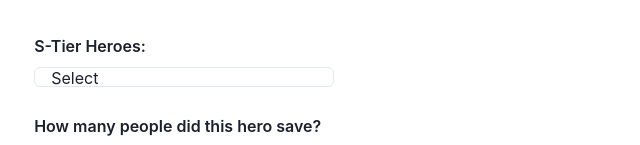
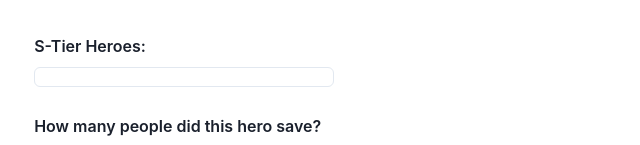
Before and after one commit to joyliu-q/chakrathon-select, a React (Create React App) app: page / in a window 1280 px wide. Shown: the part 142-287 px from the top of the page, without its empty margins (319-959 px from the left). Built offline with nearby package versions, Linux system fonts and the light colour scheme.

Commit message:
:construction: LOLOLOL

```diff
--- a/src/components/select.tsx
+++ b/src/components/select.tsx
@@ -1,3 +1,4 @@
+import { Button } from "@chakra-ui/button";
 import { useFormControl } from "@chakra-ui/form-control";
 import {
   chakra,
@@ -70,6 +71,21 @@ export const Select = forwardRef<SelectProps, "select">((props, ref) => {
     { _focus: { zIndex: "unset" } }
   );
 
+  const [selectedValue, setSelectedValue] = React.useState<string | undefined>(placeholder);
+
+  const handleClick = (newValue: string) => {
+    setSelectedValue(newValue)
+  }
+
+  const wrappedChildren = React.Children.map(props.children, child => {
+    // Checking isValidElement is the safe way and avoids a typescript
+    // error too.
+    if (React.isValidElement(child)) {
+      return React.cloneElement(child, { onClick: handleClick });
+    }
+    return child;
+  })
+
   return (
     <chakra.div
       className="chakra-select__wrapper"
@@ -77,6 +93,7 @@ export const Select = forwardRef<SelectProps, "select">((props, ref) => {
       {...layoutProps}
       {...rootProps}
     >
+      {selectedValue}
       <SelectField
         ref={ref}
         height={"20px"}
@@ -84,7 +101,7 @@ export const Select = forwardRef<SelectProps, "select">((props, ref) => {
         {...ownProps}
         __css={fieldStyles}
       >
-        {props.children}
+        {wrappedChildren}
       </SelectField>
     </chakra.div>
   );
@@ -102,11 +119,16 @@ export const DefaultIcon: React.FC<PropsOf<"svg">> = (props) => (
 interface SelectOptionProps extends HTMLChakraProps<"option"> {}
 
 export const SelectOption: React.FC<SelectOptionProps> = (props) => {
-  const { children, ...rest } = props;
+  const { children } = props;
 
+  if (!props.onClick) {
+    return;
+  }
+
+  console.log(props);
   return (
-    <chakra.option {...rest} className="chakra-select__option">
+    <Button onClick={() => {props.onClick(props.value);}}>
       {children}
-    </chakra.option>
+    </Button>
   );
 };
--- a/src/example/index.tsx
+++ b/src/example/index.tsx
@@ -15,7 +15,7 @@ import {
     Textarea,
     Button, Flex, Spacer
 } from "@chakra-ui/react";
-import {Select} from "../components";
+import { Select, SelectOption } from "../components";
 
 function Form() {
     return (
@@ -33,8 +33,8 @@ function Form() {
                         <FormControl maxW="300px" maxH="300px">
                             <FormLabel htmlFor="heroes" fontWeight="600">S-Tier Heroes:</FormLabel>
                             <Select name="heroes">
-                                <option value="">Select</option>
-                                <option value="1">One</option>
+                                <SelectOption value="">Select</SelectOption>
+                                <SelectOption value="1">One</SelectOption>
                             </Select>
                         </FormControl>
 
```
